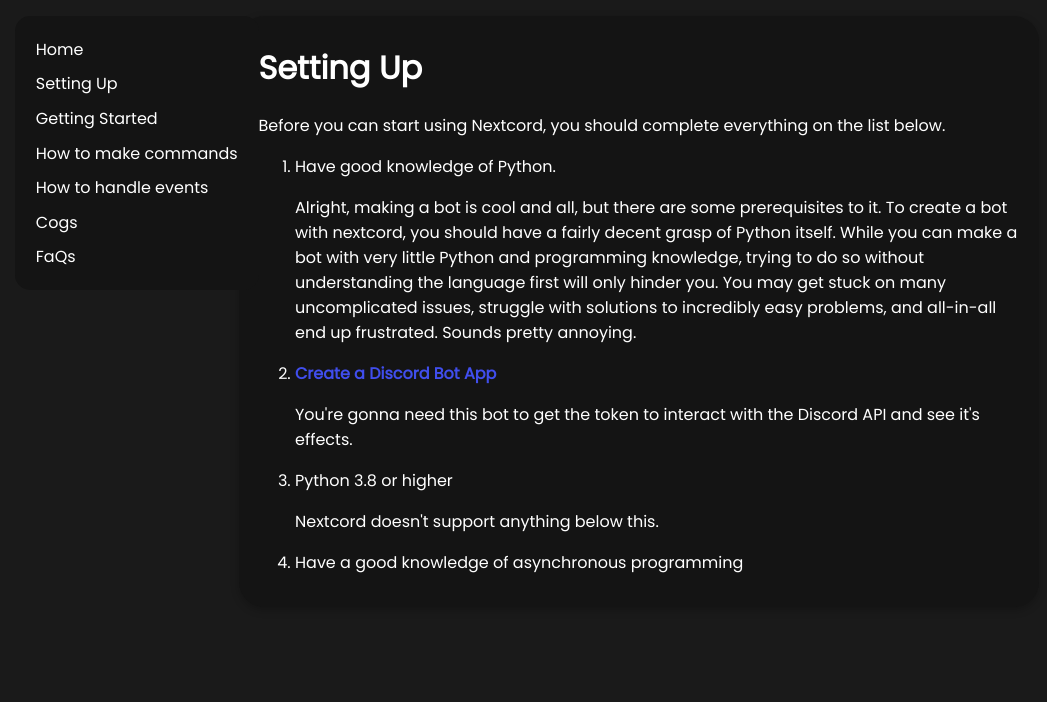
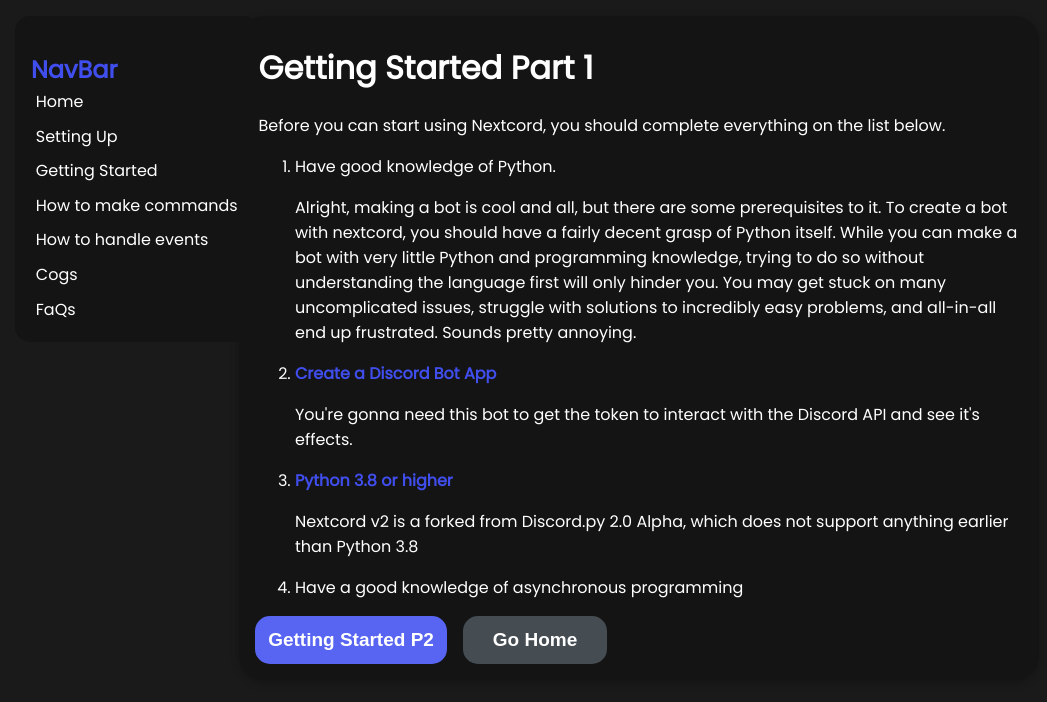
Before and after one commit to Glowstik-YT/ncWebGuide, a Next.js app: page /setting-up in a window 1280 px wide. Shown: the top 702 px of the page, without its empty margins (1-1048 px from the left). Built offline with nearby package versions, Linux system fonts and the light colour scheme.

Commit message:
added a bit more to the getting started p1 page

```diff
--- a/pages/index.js
+++ b/pages/index.js
@@ -19,7 +19,7 @@
         <p className={styles.introText}>
           So you wanna create a discord bot? Click the get started button below to start your journey!
         </p>
-        <Link href="/getting-started">
+        <Link href="/setting-up">
           <button className={styles.getStartedButton}>
             <strong>Get Started</strong>
           </button>
--- a/pages/navbar.js
+++ b/pages/navbar.js
@@ -6,6 +6,7 @@
         <div className={styles.sideBar}>
 
             <ul className={styles.sideList}>
+                <h2 className={styles.sideListTitle}>NavBar</h2>
                 <li className={styles.sepList}>
                     <Link href="/">
                         Home
--- a/pages/setting-up.js
+++ b/pages/setting-up.js
@@ -15,7 +15,7 @@
             </Head>
             <NavBar />
             <div className={styles.settingUpCard}>
-                <h1>Setting Up</h1>
+                <h1>Getting Started Part 1</h1>
                 <p>
                     Before you can start using Nextcord, you should complete everything on the list below.
                 </p>
@@ -32,7 +32,7 @@
                     <li>
                         <p>
                             <Link href="https://discord.com/developers/applications">
-                                <a className={styles.docLink}>
+                                <a className={styles.docLink} target="_blank">
                                     <strong>
                                         Create a Discord Bot App
                                     </strong>
@@ -43,9 +43,15 @@
                     </li>
                     <li>
                         <p>
-                           Python 3.8 or higher
+                            <Link href="https://www.python.org/downloads/">
+                                <a className={styles.docLink} target="_blank">
+                                    <strong>
+                                        Python 3.8 or higher
+                                    </strong>
+                                </a>
+                            </Link>
                         </p>
-                        Nextcord doesn't support anything below this.
+                        Nextcord v2 is a forked from Discord.py 2.0 Alpha, which does not support anything earlier than Python 3.8
                     </li>
                     <li>
                         <p>
@@ -53,6 +59,19 @@
                         </p>
                     </li>
                 </ol>
+
+                <div className={styles.buttonSwitch}>
+                    <Link href="./getting-started">
+                        <button className={styles.nextButton}>
+                            <strong>Getting Started P2</strong>
+                        </button>
+                    </Link>
+                    <Link href="/">
+                        <button className={styles.backButton}>
+                            <strong>Go Home</strong>
+                        </button>
+                    </Link>
+                </div>
             </div>
         </div>
     )
--- a/styles/Commands.module.css
+++ b/styles/Commands.module.css
@@ -26,7 +26,6 @@
 
 .buttonSwitch{
     margin-top: 1rem;
-
 }
 
 .nextButton{
--- a/styles/Navbar.module.css
+++ b/styles/Navbar.module.css
@@ -6,6 +6,11 @@
     100% {
         margin-left: 1rem;
     }
+}
+
+.sideListTitle{
+    color: #404EED;
+    margin-bottom: -0.17rem;
 }
 
 .sideBar{
--- a/styles/SettingUp.module.css
+++ b/styles/SettingUp.module.css
@@ -17,3 +17,49 @@
 .docLink {
     color: #404EED;
 }
+
+.buttonSwitch{
+    margin-top: 1rem;
+}
+
+.nextButton{
+    background-color: #5865F2;
+    border: 3px solid #5865F2;
+    border-radius: 15px;
+    height: 3rem;
+    width: 12rem;
+    font-size: 19px;
+    padding: 5px;
+    color: #fff;
+    transition: ease 0.7s;
+    margin-right: 1rem;
+}
+
+.nextButton:hover{
+    background-color: #404EED;
+    border: 3px solid #404EED;
+    border-radius: 7px;
+    transition: ease 0.7s;
+    cursor: pointer;
+}
+
+.backButton{
+    background-color: #454d53;
+    border: 3px solid #454d53;
+    border-radius: 15px;
+    height: 3rem;
+    width: 9rem;
+    font-size: 19px;
+    padding: 5px;
+    color: #fff;
+    transition: ease 0.7s;
+    margin-right: 1rem;
+}
+
+.backButton:hover{
+    background-color: #32373b;
+    border: 3px solid #32373b;
+    border-radius: 7px;
+    transition: ease 0.7s;
+    cursor: pointer;
+}
```
Also changed, not shown: pages/commands.js (+2 -6 lines).
